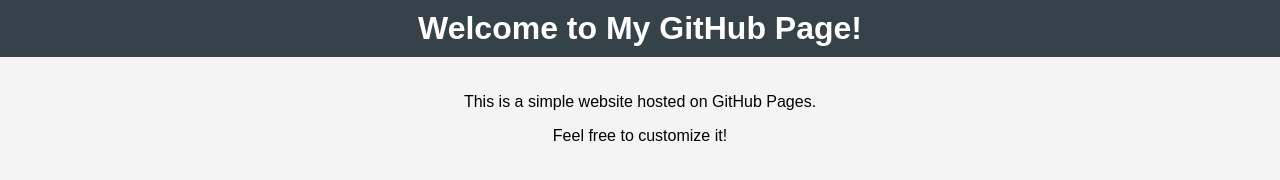
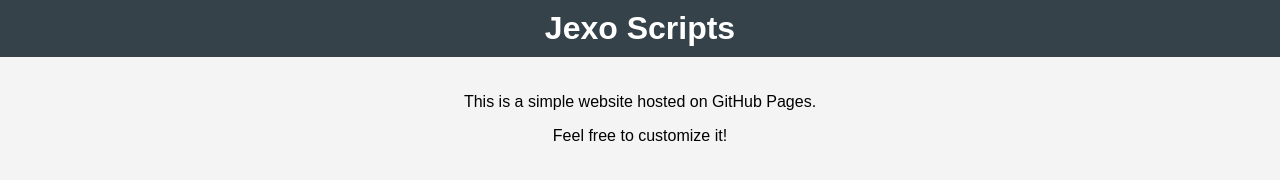
Before and after one commit to Jxexo/Jxexo.github.io, a plain HTML site: page index.html in a window 1280 px wide. Drawn offline with Linux system fonts and the light colour scheme.

Commit message:
Update index.html

```diff
--- a/index.html
+++ b/index.html
@@ -4,6 +4,7 @@
     <meta charset="UTF-8">
     <meta name="viewport" content="width=device-width, initial-scale=1.0">
     <title>My GitHub Page</title>
+    <link rel="icon" href="yu.png" type="image/png"> <!-- Favicon -->
     <style>
         body {
             font-family: Arial, sans-serif;
@@ -27,7 +28,7 @@
 </head>
 <body>
     <header>
-        <h1>Welcome to My GitHub Page!</h1>
+        <h1>Jexo Scripts</h1> <!-- Displayed text -->
     </header>
     <div class="content">
         <p>This is a simple website hosted on GitHub Pages.</p>
```
